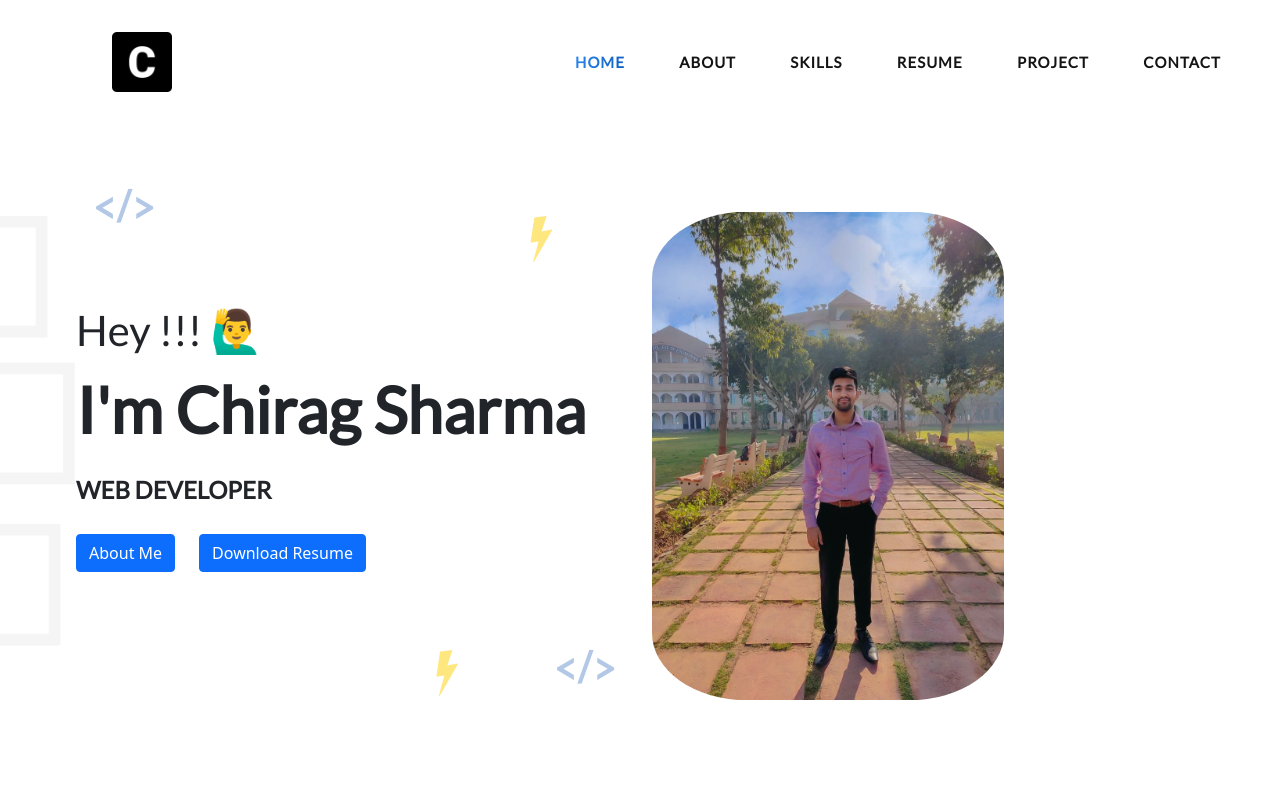
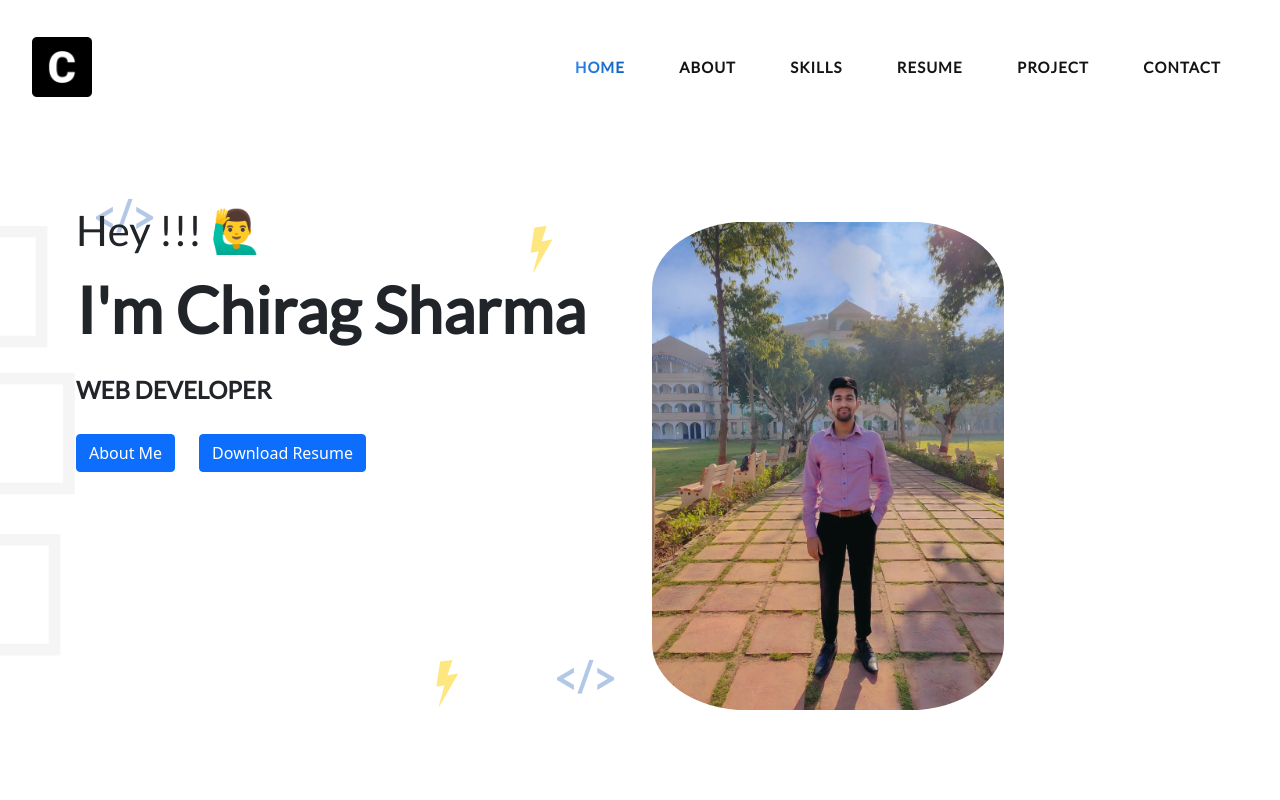
Before and after one commit to chiraggsharma/chiraggsharma-Portfolio-website, a plain HTML site: page index.html in a window 1280 px wide. Shown: the top 800 px of the page. Drawn offline with nearby package versions, Linux system fonts and the light colour scheme; a script that the page names is missing; files whose address does not match are found by name.

Commit message:
Minor css fixes

```diff
--- a/assets/css/style.css
+++ b/assets/css/style.css
@@ -9,7 +9,9 @@ h1, h2, h3, h4, h5, h6 {
     font-family: "Raleway", sans-serif;
 }
 
-
+body {
+    /*background-color: #000;*/
+}
 /*--------------------------------------------------------------
 # Sections General
 --------------------------------------------------------------*/
@@ -66,7 +68,7 @@ section {
 }
 
 .site-main .site-banner .site-title h3{
-    padding-top: 20%;
+    /* padding-top: 20%; */
     font-weight: 500;
 }
 
@@ -90,9 +92,9 @@ section {
 
 /* start navigation */
 
-.header_area .main-menu .navbar .navbar-brand{
+/* .header_area .main-menu .navbar .navbar-brand{
     padding: 0rem 2rem 0 5rem;
-}
+} */
 
 .header_area .main-menu .navbar{
     padding: 1rem 20rem ;
```
